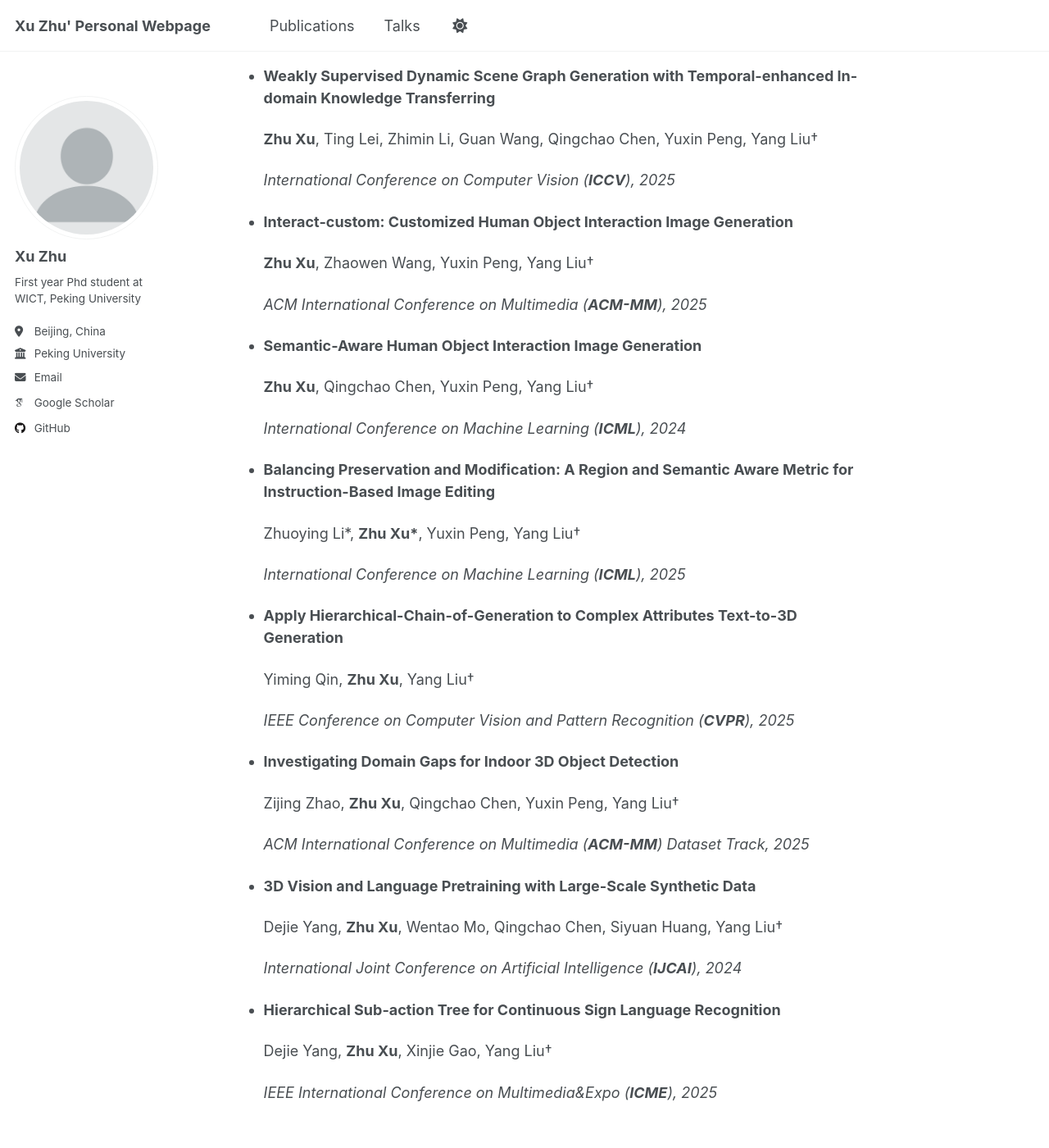
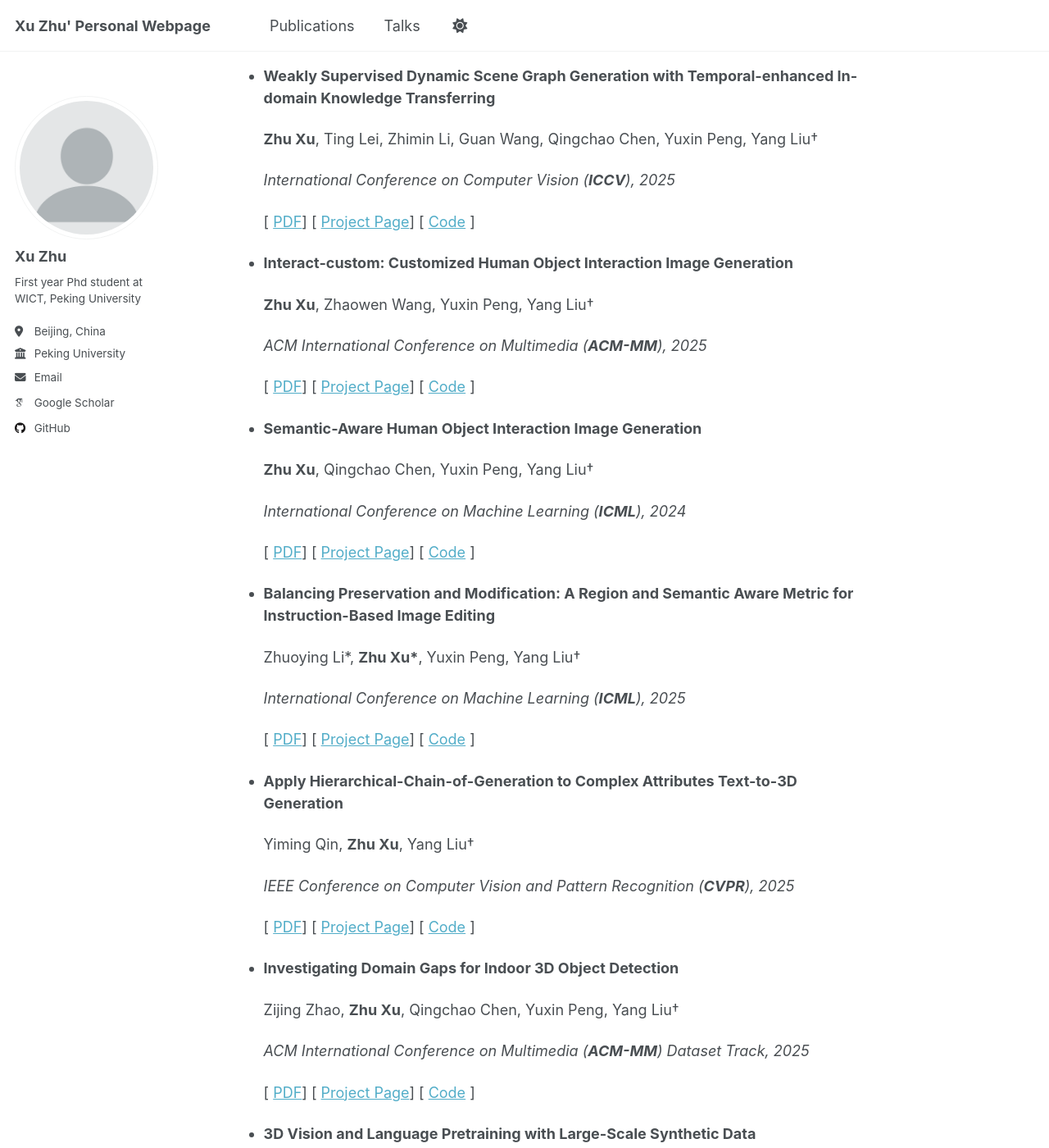
Before and after one commit to xuzhu1218/xuzhu1218.github.io, a Jekyll site: the page built from _pages/about.md, in a window 1280 px wide and 1400 px high, scrolled down 424 px. Shown: the whole window at 82% size. Built offline with Jekyll 4.4.1, drawn with Linux system fonts in a browser that asks for light colours; some web fonts are replaced; a script that is not in the unit is left out; some of the changed text lies outside the part shown.

Commit message:
Update about.md

```diff
--- a/_pages/about.md
+++ b/_pages/about.md
@@ -23,39 +23,62 @@ My research interest includes scene understanding and generation, computer visio
   **Zhu Xu**, Ting Lei, Zhimin Li, Guan Wang, Qingchao Chen, Yuxin Peng, Yang Liu†
 
   *International Conference on Computer Vision (**ICCV**), 2025*
+
+  \[ [PDF](https://arxiv.org/abs/2508.04943)\]  \[ [Project Page](https://sites.google.com/view/trkt-official)\] \[ [Code](https://github.com/XZPKU/TRKT) \]
+
+
 - **Interact-custom: Customized Human Object Interaction Image Generation**
 
   **Zhu Xu**, Zhaowen Wang, Yuxin Peng, Yang Liu†
 
   *ACM International Conference on Multimedia (**ACM-MM**), 2025*
+
+   \[ [PDF](https://arxiv.org/abs/2508.19575 )\]  \[ [Project Page](https://sites.google.com/view/interact-custom)\] \[ [Code](https://github.com/XZPKU/Inter-custom) \]
+
 - **Semantic-Aware Human Object Interaction Image Generation**
 
   **Zhu Xu**, Qingchao Chen, Yuxin Peng, Yang Liu†
 
   *International Conference on Machine Learning (**ICML**), 2024*
+
+  \[ [PDF](https://openreview.net/pdf?id=vITl6CqIkk)\]  \[ [Project Page](https://sites.google.com/view/sa-hoi/)\] \[ [Code](https://github.com/XZPKU/SA-HOI) \]
+
 - **Balancing Preservation and Modification: A Region and Semantic Aware Metric for Instruction-Based Image Editing**
 
   Zhuoying Li*, **Zhu Xu\***, Yuxin Peng, Yang Liu†
 
   *International Conference on Machine Learning (**ICML**), 2025*
+
+  \[ [PDF](https://arxiv.org/abs/2506.13827)\]  \[ [Project Page](https://joyli-x.github.io/BPM/)\] \[ [Code](https://github.com/joyli-x/BPM) \]
+
 - **Apply Hierarchical-Chain-of-Generation to Complex Attributes Text-to-3D Generation**
 
   Yiming Qin, **Zhu Xu**, Yang Liu†
 
   *IEEE Conference on Computer Vision and Pattern Recognition (**CVPR**), 2025*
+
+    \[ [PDF](https://hierarchical-chain-of-generation.github.io/static/pdfs/paper_HCoG.pdf)\]  \[ [Project Page](https://hierarchical-chain-of-generation.github.io/)\] \[ [Code](https://github.com/Wakals/GASCOL) \]
+
 - **Investigating Domain Gaps for Indoor 3D Object Detection**
 
   Zijing Zhao, **Zhu Xu**, Qingchao Chen, Yuxin Peng, Yang Liu†
 
   *ACM International Conference on Multimedia (**ACM-MM**) Dataset Track, 2025*
 
+    \[ [PDF](https://arxiv.org/abs/2508.17439)\]  \[ [Project Page](https://jeremyzhao1998.github.io/DAVoteNet-release/)\] \[ [Code](https://github.com/JeremyZhao1998/ProcTHOR-OD) \]
+
 - **3D Vision and Language Pretraining with Large-Scale Synthetic Data**
 
   Dejie Yang, **Zhu Xu**, Wentao Mo, Qingchao Chen, Siyuan Huang, Yang Liu†
 
   *International Joint Conference on Artificial Intelligence (**IJCAI**), 2024*
+
+    \[ [PDF](https://arxiv.org/pdf/2407.06084v1)\]  \[ [Project Page](https://blog.idejie.com/3Dsyn_pages/)\] \[ [Code](https://github.com/idejie/3DSyn) \]
+
 - **Hierarchical Sub-action Tree for Continuous Sign Language Recognition**
 
   Dejie Yang, **Zhu Xu**, Xinjie Gao, Yang Liu†
 
   *IEEE International Conference on Multimedia&Expo (**ICME**), 2025*
+
+   \[ [PDF](https://arxiv.org/html/2506.20947v1)\]  \[ [Project Page](https://idejie.com/HST-SLR/)\] \[ [Code](https://github.com/idejie/HST-SLR) \]
```
